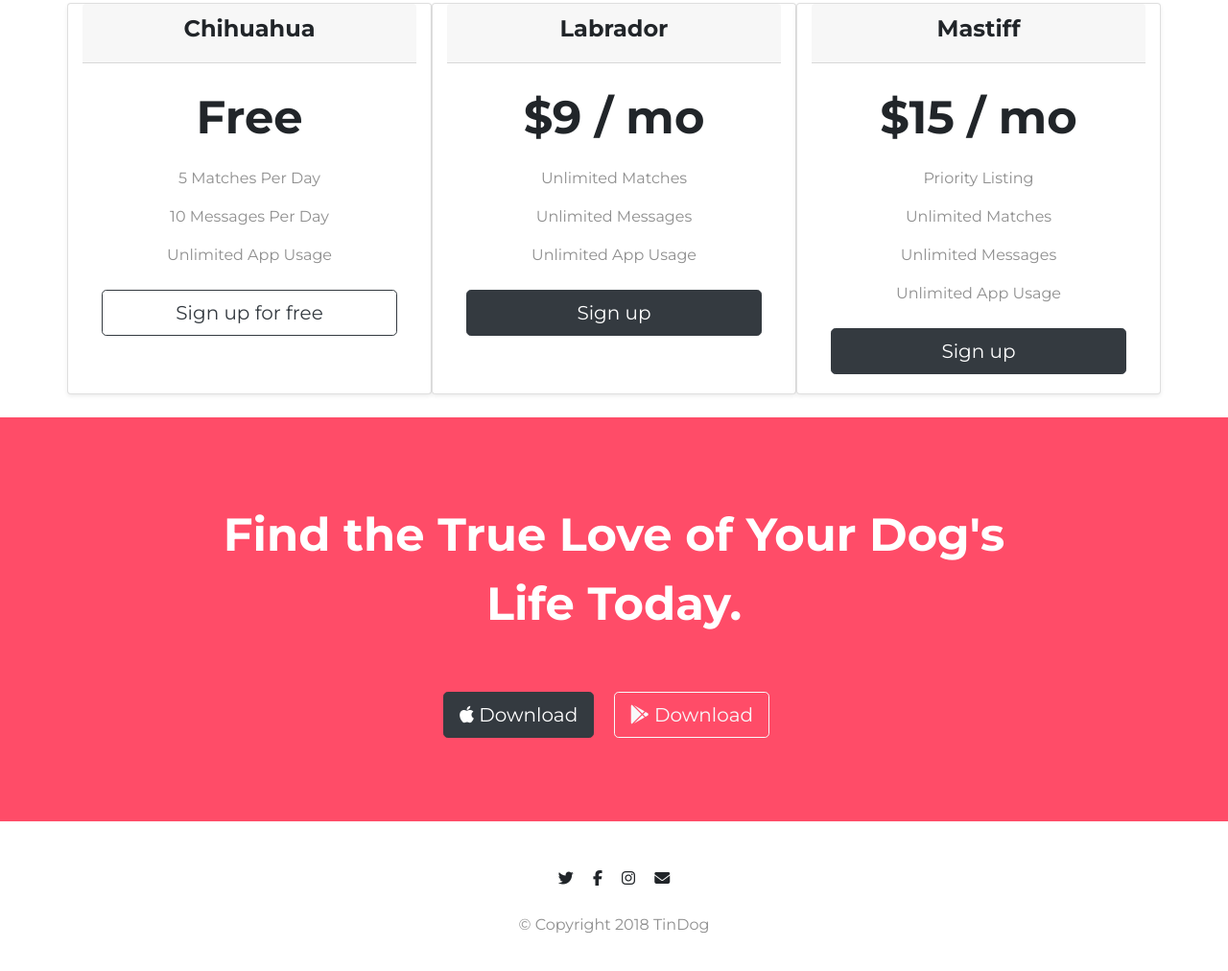
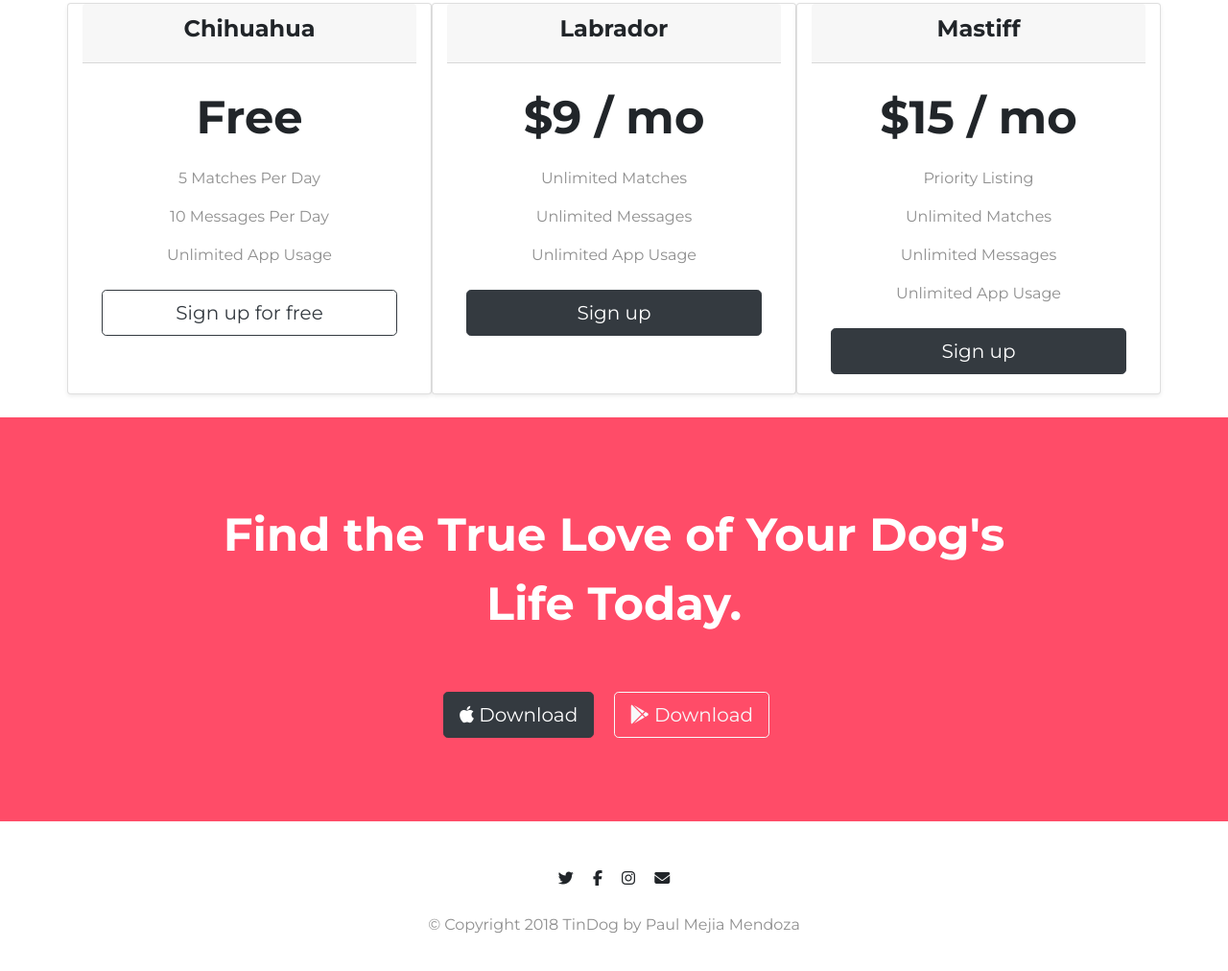
Before and after one commit to PaulMejiaMendoza/tindog, a plain HTML site: page TinDog-Start-master/index.html in a window 1280 px wide. Shown: the part 1656-2668 px from the top of the page at 96% size. Drawn offline with nearby package versions, Linux system fonts and the light colour scheme.

Commit message:
añadido mi nombre al final del footer

```diff
--- a/TinDog-Start-master/index.html
+++ b/TinDog-Start-master/index.html
@@ -187,7 +187,7 @@
     <i class="fab fa-facebook-f mx-2"></i>
     <i class="fab fa-instagram mx-2"></i>
     <i class="fas fa-envelope mx-2"></i>
-    <p class="mt-4">© Copyright 2018 TinDog</p>
+    <p class="mt-4">© Copyright 2018 TinDog by Paul Mejia Mendoza</p>
   </footer>
   </div>
 
```
